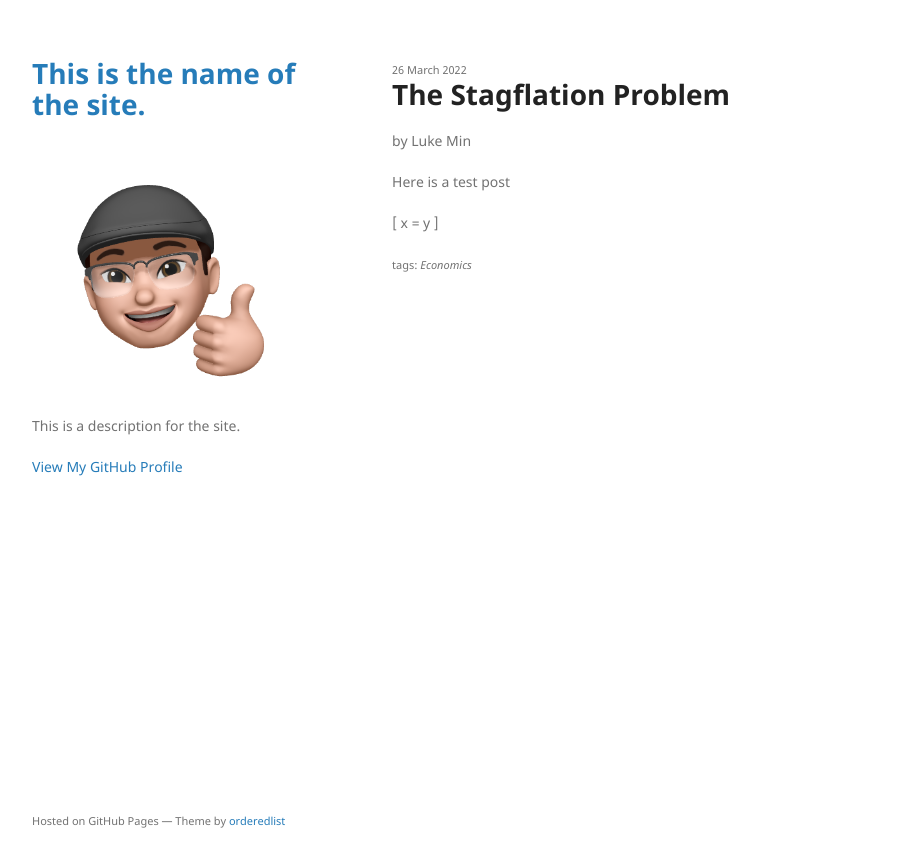
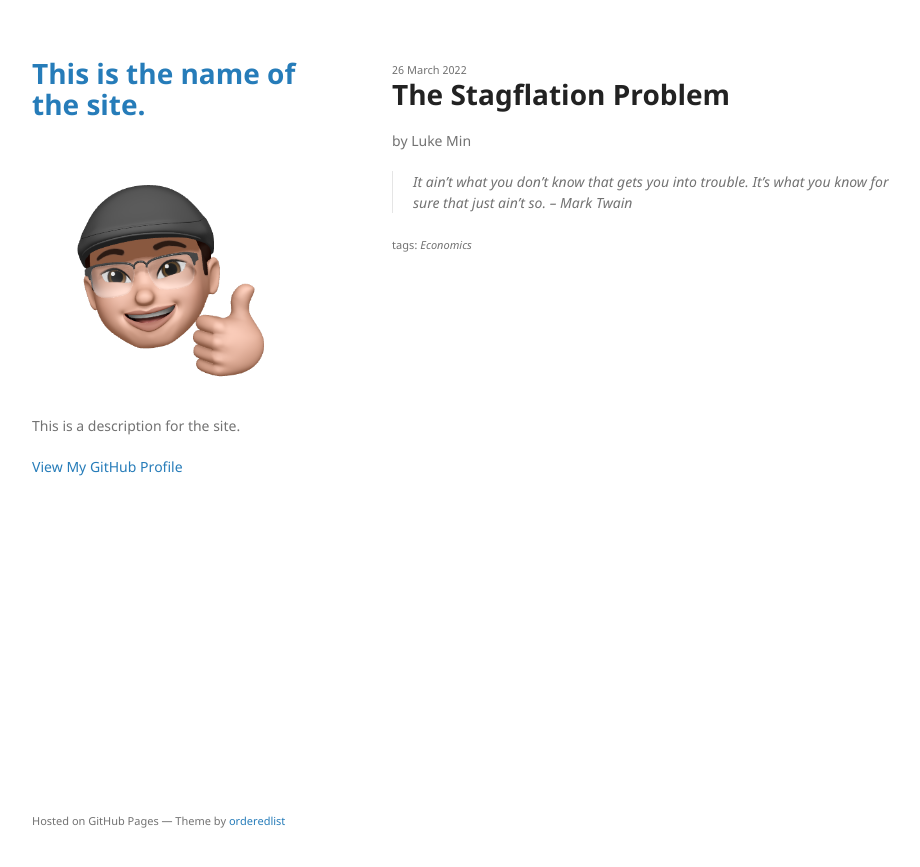
Before and after one commit to luke-min/luke-min.github.io, a Jekyll site: the page built from _posts/2022-03-26-stagflation.md, in a window 1280 px wide. Shown: the top 867 px of the page, without its empty margins (178-1098 px from the left). Built offline with Jekyll 4.4.1, drawn with Linux system fonts in a browser that asks for light colours.

Commit message:
Update 2022-03-26-stagflation.md

```diff
--- a/_posts/2022-03-26-stagflation.md
+++ b/_posts/2022-03-26-stagflation.md
@@ -6,6 +6,5 @@
 tags: "Economics"
 ---
 
-Here is a test post
-
-\[ x = y \]
+> It ain't what you don't know that gets you into trouble. It's what you know for sure that just ain't so.
+> -- Mark Twain
```
